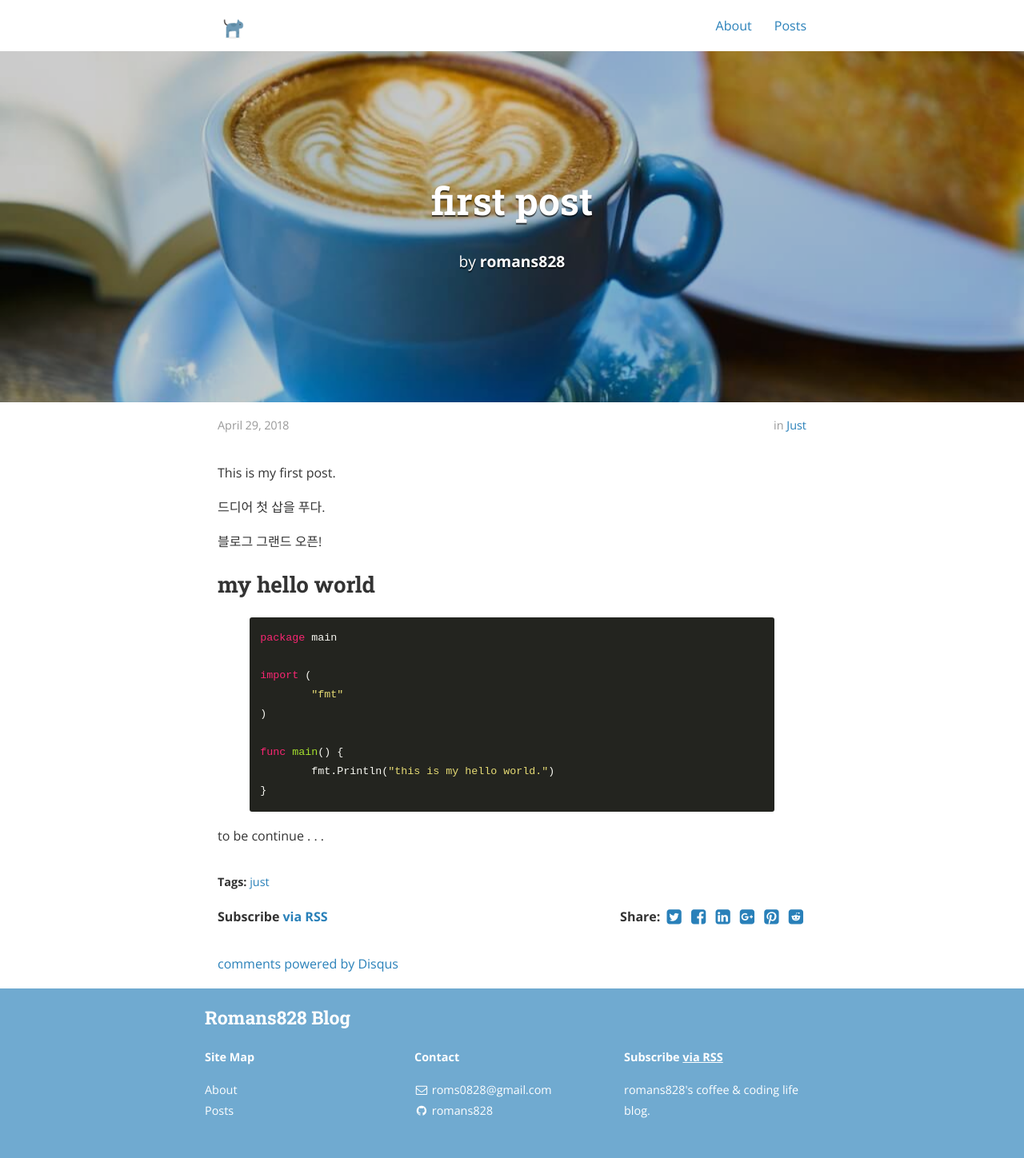
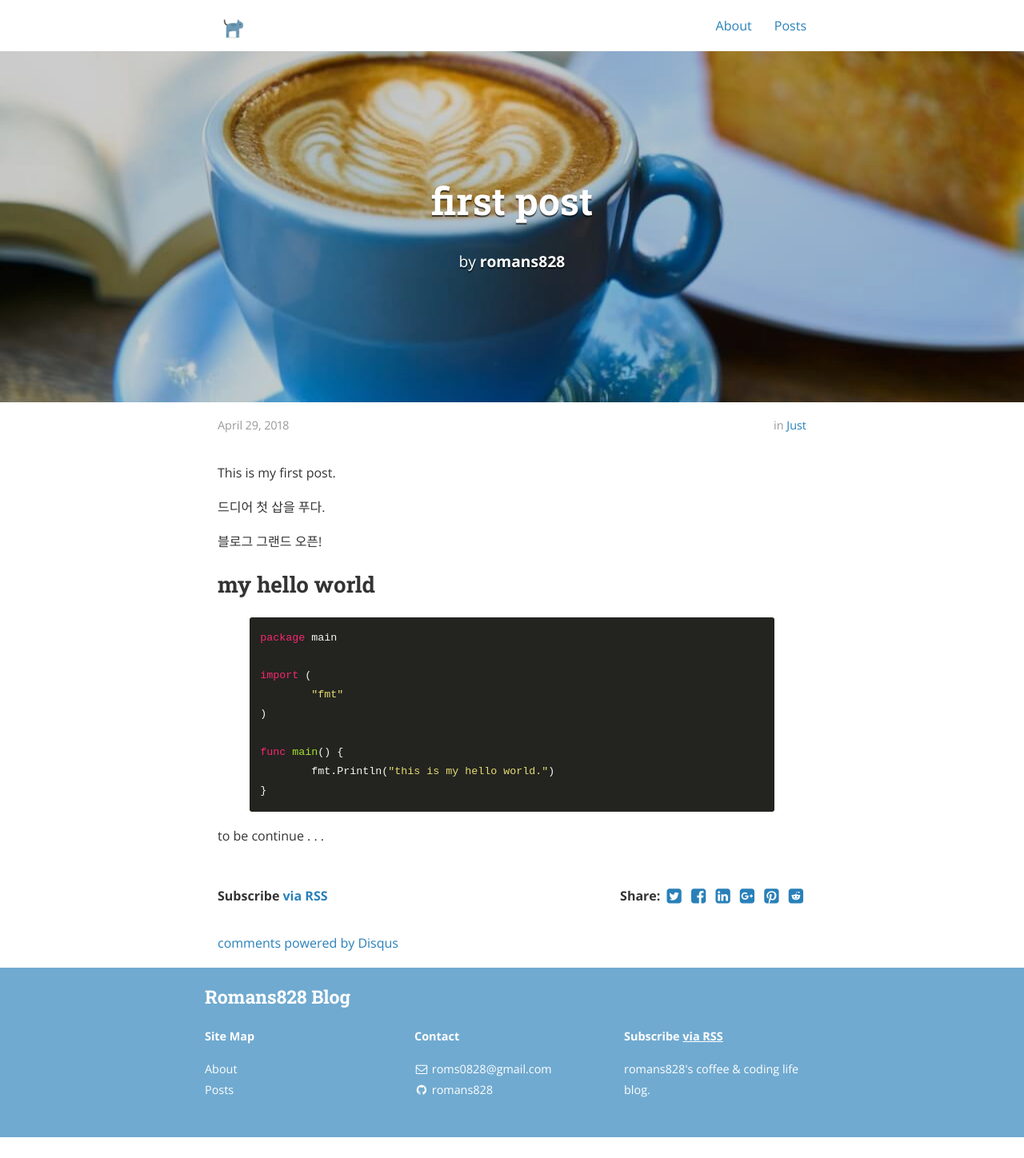
Before and after one commit to romans828/romans828.github.io, a Jekyll site: the page built from _posts/2018-04-29-first-post.markdown, in a window 1280 px wide. Shown: the whole page at 80% size. Built offline with Jekyll 4.4.1, drawn with Linux system fonts in a browser that asks for light colours; nearby versions of some CDN libraries; comment, search, counter and statistics services are not loaded; after the commit the page ends 1422 px from its top, so only the background shows below that.

Commit message:
disable tags

```diff
--- a/_config.yml
+++ b/_config.yml
@@ -34,7 +34,7 @@ highlightjs_theme: "monokai-sublime"
 jekyll-archives:
   enabled:
     - categories
-    - tags
+    #- tags
   layout: 'archive'
   permalinks:
     category: '/category/:name/'
--- a/_posts/2018-04-29-first-post.markdown
+++ b/_posts/2018-04-29-first-post.markdown
@@ -4,7 +4,6 @@ title:  "first post"
 date:   2018-04-29 00:26:59
 author: romans828
 categories: just
-tags:	just
 cover:  "/images/coffee.jpeg"
 ---
 
```
